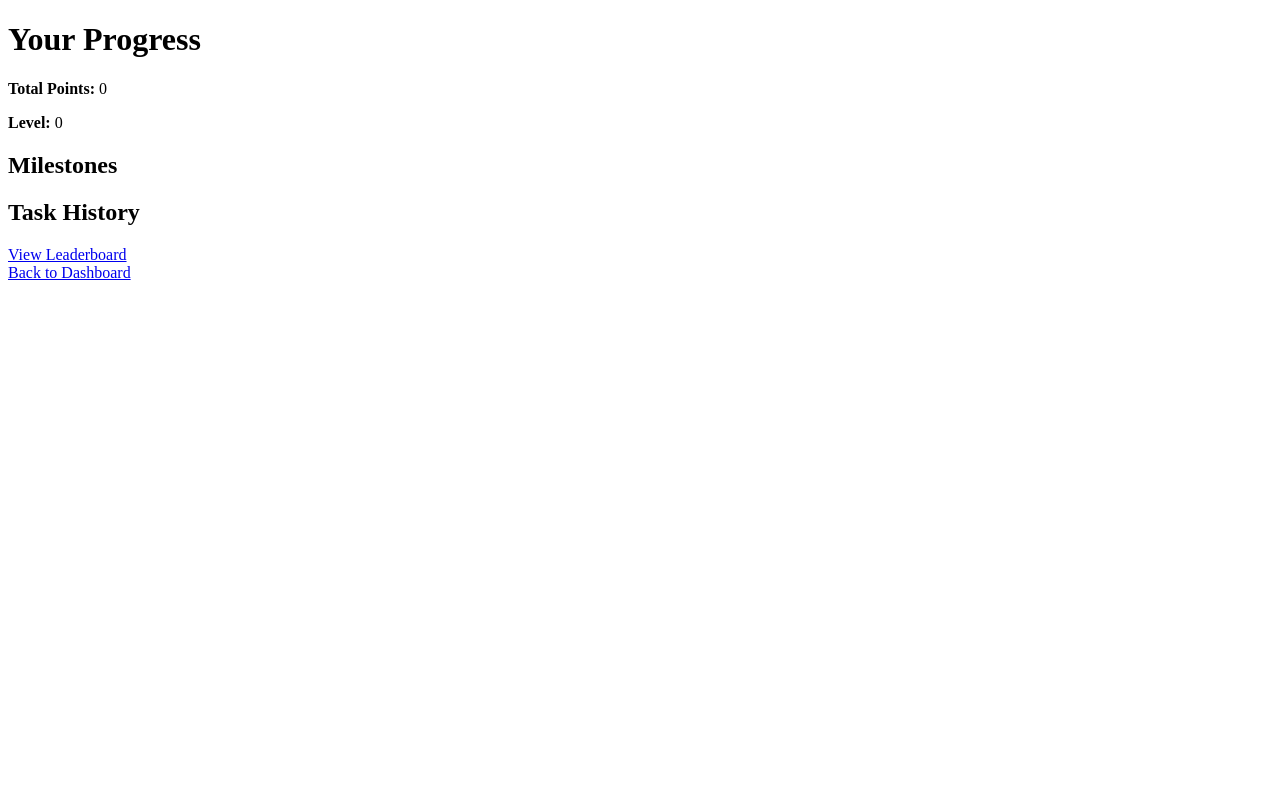
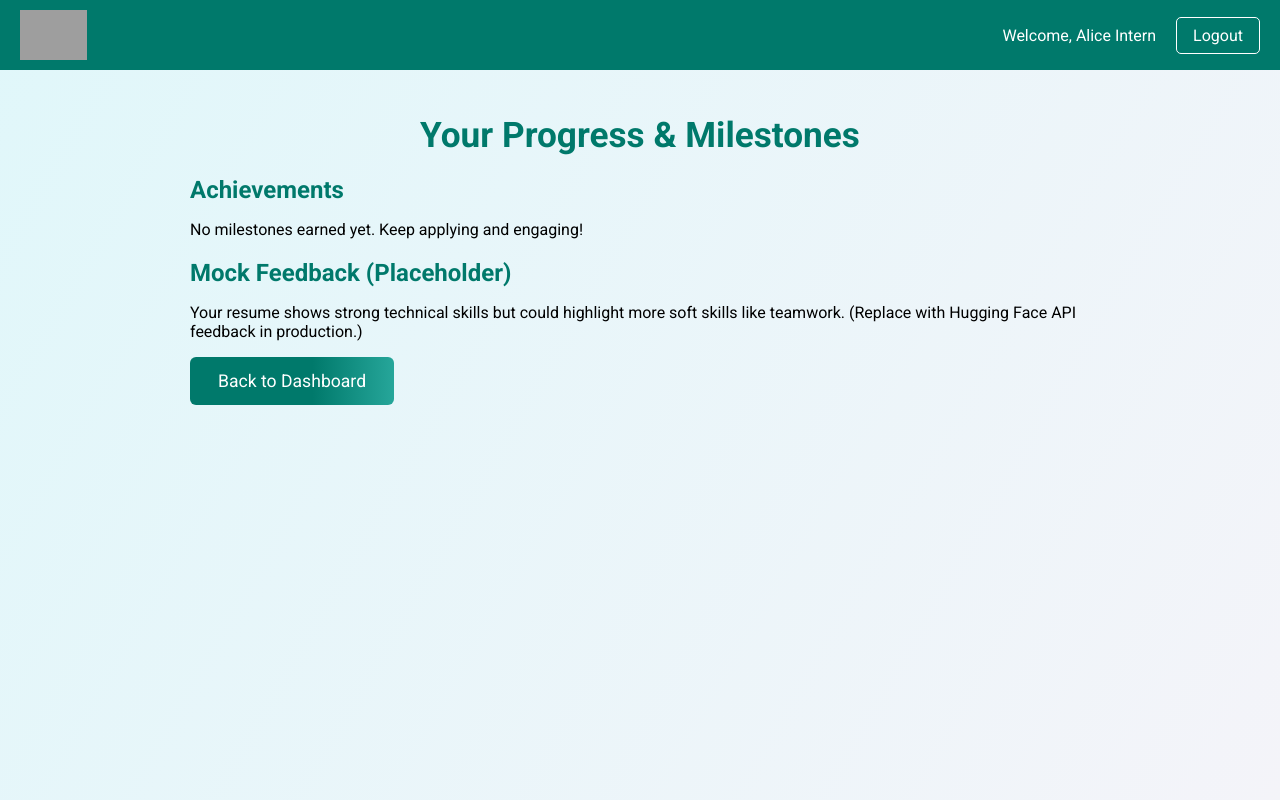
Before and after one commit to BChaitanyaReddy895/SkillSync, a Flask app: page /progress in a window 1280 px wide. Run offline with Flask 2, Linux system fonts and the light colour scheme; a user stored in the database is signed in; parts of the project's set-up code (start-up, migrations or seed data) failed here and were passed over; grey boxes are pictures that could not be loaded.

Commit message:
Update templates/progress.html

```diff
--- a/templates/progress.html
+++ b/templates/progress.html
@@ -1,32 +1,164 @@
 <!DOCTYPE html>
-<html>
+<html lang="en">
 <head>
-    <title>Progress</title>
+    <meta charset="UTF-8">
+    <meta name="viewport content="width=device-width, initial-scale=1.0">
+    <title>Progress & Milestones - SkillSync</title>
+    <link href="https://fonts.googleapis.com/css?family=Roboto:400,700&display=swap" rel="stylesheet">
+    <style>
+        body {
+            font-family: 'Roboto', Arial, sans-serif;
+            margin: 0;
+            padding: 0;
+            background: linear-gradient(120deg, #e0f7fa 0%, #f4f4f9 100%);
+            min-height: 100vh;
+        }
+        header {
+            background-color: #00796b;
+            color: white;
+            padding: 10px 20px;
+            display: flex;
+            align-items: center;
+            justify-content: space-between;
+        }
+        header img {
+            height: 50px;
+        }
+        nav {
+            display: flex;
+            gap: 20px;
+            align-items: center;
+        }
+        nav span {
+            font-size: 16px;
+        }
+        nav a {
+            color: white;
+            text-decoration: none;
+            font-size: 16px;
+            padding: 8px 16px;
+            border: 1px solid white;
+            border-radius: 5px;
+            transition: background-color 0.3s ease;
+        }
+        nav a:hover {
+            background-color: white;
+            color: #00796b;
+        }
+        .container {
+            padding: 20px;
+            max-width: 900px;
+            margin: 0 auto;
+        }
+        h1 {
+            color: #00796b;
+            text-align: center;
+            margin-bottom: 20px;
+            font-size: 2.2rem;
+        }
+        h2 {
+            color: #00796b;
+            margin: 20px 0 10px;
+            font-size: 1.5rem;
+        }
+        .flash-messages {
+            margin: 10px 0 18px 0;
+        }
+        .flash-messages .success {
+            color: #2e7d32;
+            background: #e8f5e9;
+            border-left: 4px solid #2e7d32;
+            padding: 8px 12px;
+            border-radius: 4px;
+            margin-bottom: 6px;
+        }
+        .flash-messages .error {
+            color: #c62828;
+            background: #ffebee;
+            border-left: 4px solid #c62828;
+            padding: 8px 12px;
+            border-radius: 4px;
+            margin-bottom: 6px;
+        }
+        .milestone {
+            background: #fff;
+            border: 1px solid #e0e0e0;
+            border-radius: 8px;
+            padding: 18px 18px 12px 18px;
+            margin: 16px 0;
+            box-shadow: 0 2px 8px rgba(0,0,0,0.07);
+        }
+        .milestone h3 {
+            color: #00796b;
+            margin: 0 0 10px;
+            font-size: 1.3rem;
+        }
+        .milestone p {
+            margin: 5px 0;
+            color: #333;
+        }
+        .button {
+            display: inline-block;
+            padding: 14px 28px;
+            background: linear-gradient(90deg, #00796b 60%, #26a69a 100%);
+            color: white;
+            text-decoration: none;
+            border-radius: 6px;
+            font-size: 1.1rem;
+            font-weight: 500;
+            border: none;
+            transition: background 0.2s;
+            cursor: pointer;
+        }
+        .button:hover {
+            background: linear-gradient(90deg, #005a4f 60%, #00796b 100%);
+        }
+        @media (max-width: 700px) {
+            .container {
+                max-width: 98vw;
+                padding: 8px 2vw;
+            }
+        }
+    </style>
 </head>
 <body>
-    <h1>Your Progress</h1>
+    <header>
+        <img src="{{ url_for('static', filename='logo.png') }}" alt="SkillSync Logo">
+        <nav>
+            <span>Welcome, {{ session.get('user_name', 'Intern') }}</span>
+            <a href="{{ url_for('logout') }}">Logout</a>
+        </nav>
+    </header>
+    <div class="container">
+        <h1>Your Progress & Milestones</h1>
         {% with messages = get_flashed_messages(with_categories=true) %}
             {% if messages %}
+                <div class="flash-messages">
                     {% for category, message in messages %}
-                <div class="alert alert-{{ category }}">{{ message }}</div>
+                        <div class="{{ category }}">{{ message }}</div>
                     {% endfor %}
+                </div>
             {% endif %}
         {% endwith %}
-    <p><strong>Total Points:</strong> {{ total_points }}</p>
-    <p><strong>Level:</strong> {{ level }}</p>
-    <h2>Milestones</h2>
-    <ul>
+        <div>
+            <h2>Achievements</h2>
+            {% if milestones %}
                 {% for milestone in milestones %}
-            <li>{{ milestone.name }} ({{ milestone.points }} points) - {{ 'Unlocked' if milestone.unlocked else 'Locked' }}</li>
+                    <div class="milestone">
+                        <h3>{{ milestone.name }}</h3>
+                        <p>{{ milestone.description }}</p>
+                        <p>Earned on: {{ milestone.date_earned }}</p>
+                    </div>
                 {% endfor %}
-    </ul>
-    <h2>Task History</h2>
-    <ul>
-        {% for task in progress %}
-            <li>{{ task.task_description }} - {{ task.points }} points ({{ task.completion_date }})</li>
-        {% endfor %}
-    </ul>
-    <a href="{{ url_for('leaderboard') }}">View Leaderboard</a><br>
-    <a href="{{ url_for('intern_dashboard') }}">Back to Dashboard</a>
+            {% else %}
+                <p>No milestones earned yet. Keep applying and engaging!</p>
+            {% endif %}
+        </div>
+        <div>
+            <h2>Mock Feedback (Placeholder)</h2>
+            <p>Your resume shows strong technical skills but could highlight more soft skills like teamwork. (Replace with Hugging Face API feedback in production.)</p>
+        </div>
+        <a href="{{ url_for('intern_dashboard') }}" class="button">Back to Dashboard</a>
+    </div>
 </body>
 </html>
```
Lines whose indentation alone changed are shown as unchanged.
